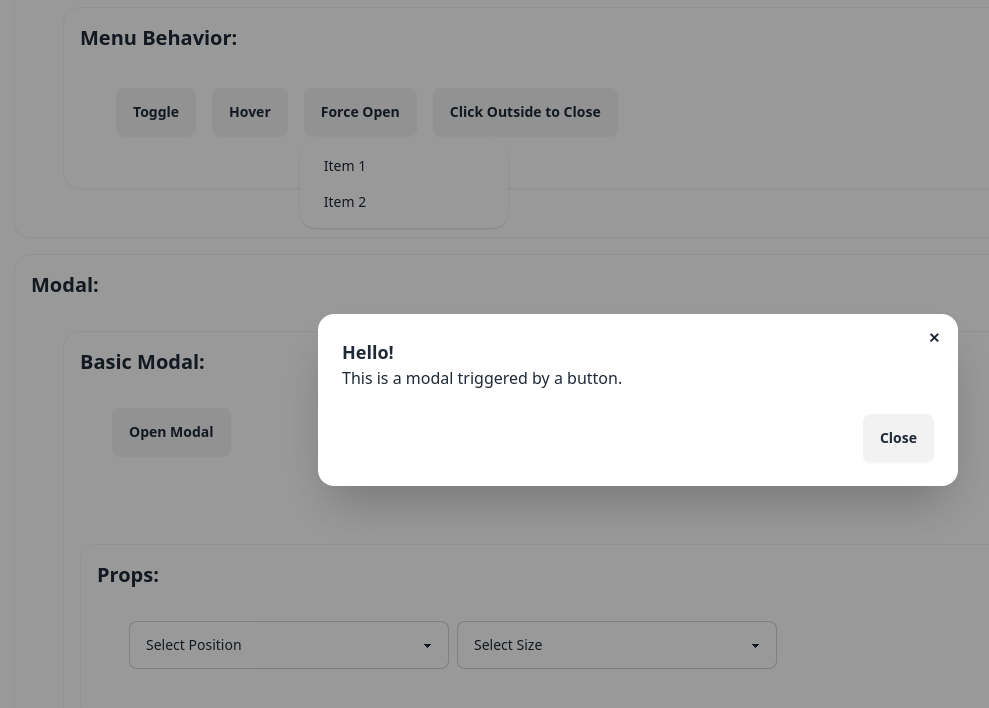
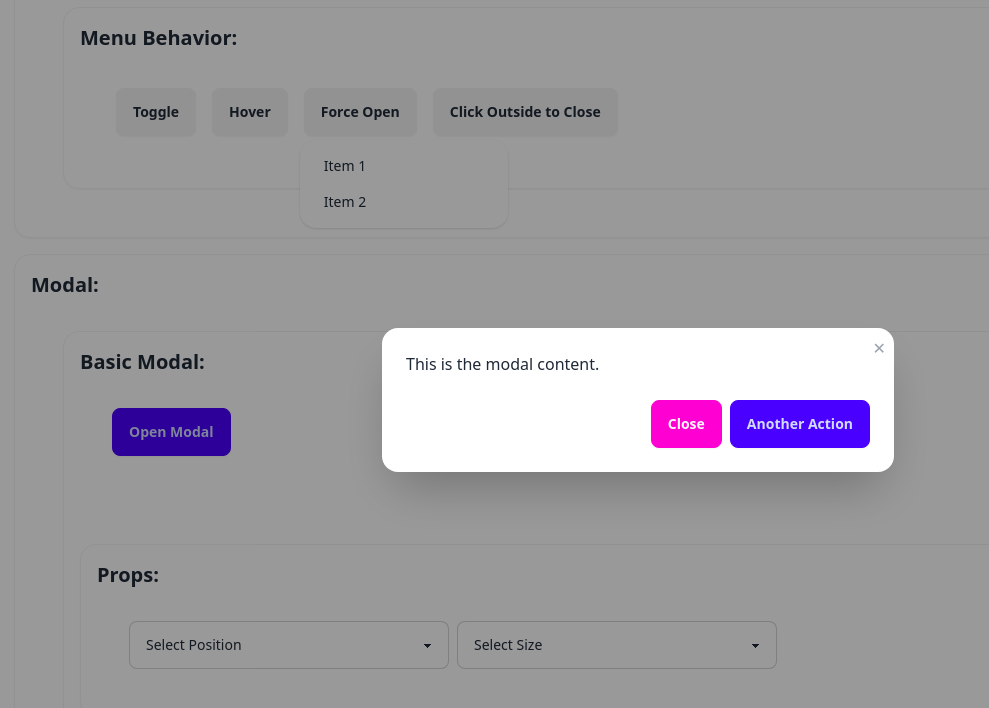
Before and after one commit to tanishraj/barebones-ui, a React (Vite) app: page / in a window 1280 px wide. Both pictures are taken after a click on the button "Open Modal". Shown: the part 2426-3134 px from the top of the page, without its empty margins (2-991 px from the left). Built offline with nearby package versions, Linux system fonts and the light colour scheme.

Commit message:
feat: working modal for all scenarios

```diff
--- a/src/components/Modal/Modal.tsx
+++ b/src/components/Modal/Modal.tsx
@@ -1,57 +1,60 @@
-import React, { useCallback, useEffect, useRef } from 'react';
+import React from 'react';
+import { cva } from 'class-variance-authority';
 import clsx from 'clsx';
 
-import { ModalProps } from './types';
-import { modalStyles } from './variants';
+type ModalProps = {
+  isOpen: boolean;
+  onClose: () => void;
+  showCloseButton?: boolean;
+  closeOnBackdropClick?: boolean;
+  footerContent?: React.ReactNode;
+  children?: React.ReactNode;
+};
+
+const modalBoxStyles = cva('modal-box', {
+  variants: {
+    isOpen: {
+      true: 'translate-y-0 scale-100',
+      false: 'scale-90',
+    },
+  },
+});
 
 const Modal: React.FC<ModalProps> = ({
-  size,
-  position,
   isOpen,
-  showCloseButton,
-  isResponsive,
-  closeOnBackdropClick,
+  onClose,
+  showCloseButton = true,
+  closeOnBackdropClick = true,
+  footerContent,
   children,
-  footer,
 }) => {
-  const modalRef = useRef<HTMLDialogElement | null>(null);
-
-  const closeModal = useCallback(() => {
-    if (modalRef.current) {
-      modalRef.current.close();
-    }
-  }, []);
+  const handleBackdropClick = () => {
+    if (closeOnBackdropClick) onClose();
+  };
 
   return (
-    <>
     <dialog
-        ref={modalRef}
-        className={clsx(
-          'modal',
-          modalStyles({ position, isOpen, isResponsive }),
-        )}
+      className={clsx('modal', { 'modal-open': isOpen })}
+      onClick={handleBackdropClick}
+      aria-hidden={!isOpen}
     >
-        <div className={clsx('modal-box', modalStyles({ size }))}>
+      <div
+        className={modalBoxStyles({ isOpen })}
+        onClick={e => e.stopPropagation()} // Prevent backdrop click when interacting with modal
+      >
         {showCloseButton && (
           <button
-              className='btn btn-circle btn-ghost btn-sm absolute right-2 top-2'
-              onClick={closeModal}
+            onClick={onClose}
+            className='absolute right-2 top-2 text-gray-400 hover:text-gray-600'
+            aria-label='Close Modal'
           >
             ✕
           </button>
         )}
-          {children}
-          <div className='modal-action'>
-            <form method='dialog'>{footer}</form>
+        <div className='modal-content'>{children}</div>
+        {footerContent && <div className='modal-action'>{footerContent}</div>}
       </div>
-        </div>
-        {closeOnBackdropClick && (
-          <label className='modal-backdrop' onClick={closeModal}>
-            Close
-          </label>
-        )}
     </dialog>
-    </>
   );
 };
 
--- a/src/components/Modal/types.ts
+++ b/src/components/Modal/types.ts
@@ -14,4 +14,6 @@ export interface ModalProps extends VariantProps<typeof modalStyles> {
   footer?: ReactNode;
   children?: ReactNode;
   title?: ReactNode;
+  openModal?: () => void;
+  closeModal?: () => void;
 }
--- a/src/playground/components/ModalExample.tsx
+++ b/src/playground/components/ModalExample.tsx
@@ -51,14 +51,11 @@ const PropsOptions = ({ setPosition, setSize }: PropsOptionsProps) => {
 };
 
 export const ModalExample = () => {
-  const [isModalOpen, setModalOpen] = useState(false);
+  const [isModalOpen, setIsModalOpen] = useState(false);
   const [position, setPosition] =
     useState<VariantProps<typeof modalStyles>['position']>('center');
   const [size, setSize] =
     useState<VariantProps<typeof modalStyles>['size']>('md');
-
-  const handleOpen = () => setModalOpen(true);
-  const handleClose = () => setModalOpen(false);
 
   return (
     <div className='card card-bordered p-4 shadow-sm'>
@@ -67,22 +64,30 @@ export const ModalExample = () => {
         <div className='card card-bordered p-4 shadow-sm'>
           <div className='card-title'>Basic Modal:</div>
           <div className='card-body flex flex-row flex-wrap gap-2'>
-            <button className='btn' onClick={handleOpen}>
+            <button
+              className='btn btn-primary'
+              onClick={() => setIsModalOpen(true)}
+            >
               Open Modal
             </button>
             <Modal
               isOpen={isModalOpen}
-              position={position}
-              size={size}
-              showCloseButton
-              footer={
-                <button className='btn' onClick={handleClose}>
-                  Close
-                </button>
+              onClose={() => setIsModalOpen(false)}
+              showCloseButton={true}
+              closeOnBackdropClick={true}
+              footerContent={
+                <>
+                  <button
+                    className='btn btn-secondary'
+                    onClick={() => setIsModalOpen(false)}
+                  >
+                    Close
+                  </button>
+                  <button className='btn btn-primary'>Another Action</button>
+                </>
               }
             >
-              <h3 className='text-lg font-bold'>Hello!</h3>
-              <p>This is a modal triggered by a button.</p>
+              <p>This is the modal content.</p>
             </Modal>
           </div>
           <PropsOptions setPosition={setPosition} setSize={setSize} />
```
Lines whose indentation alone changed are shown as unchanged.
